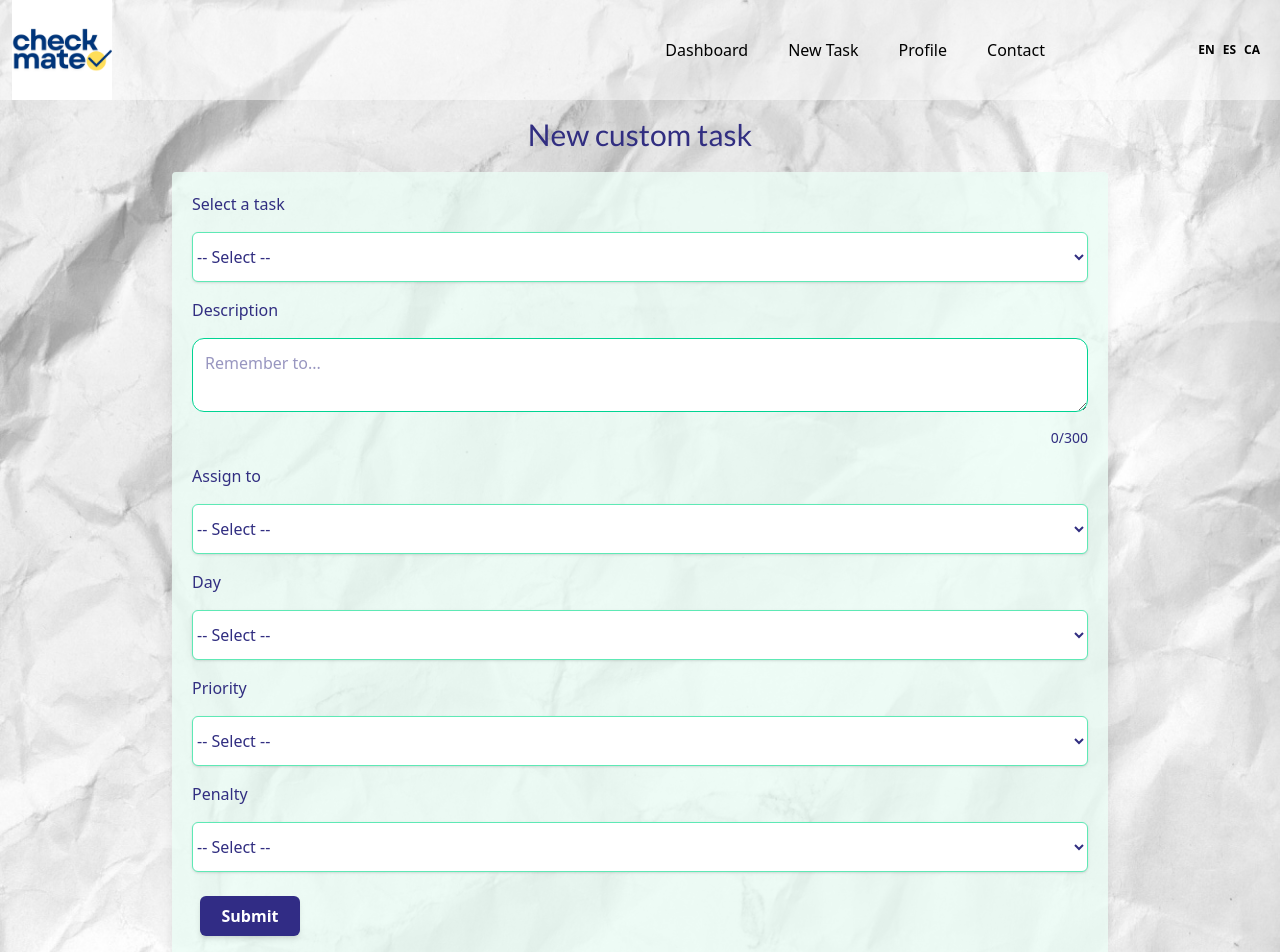
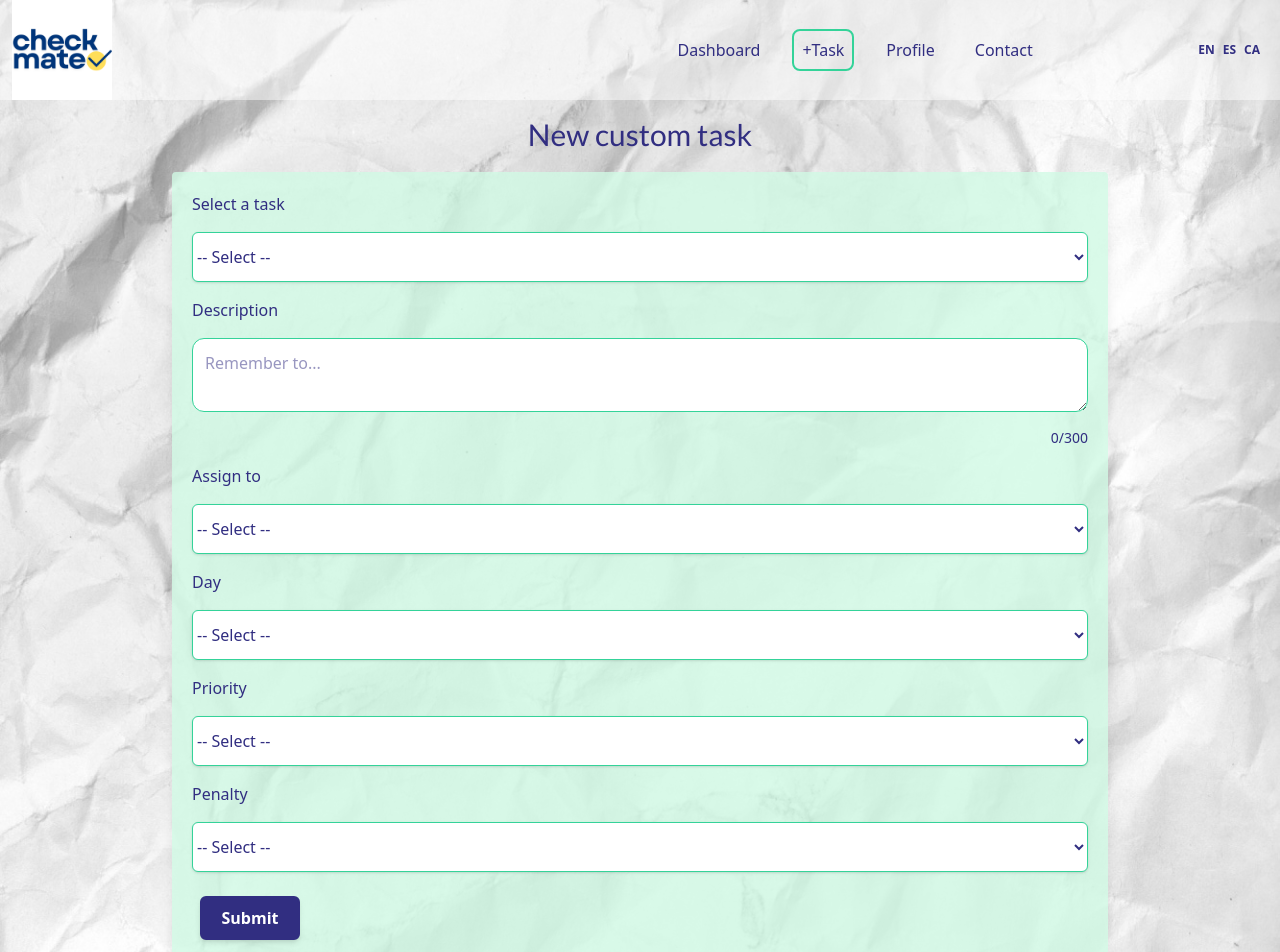
Before and after one commit to OhMyLaia/check-mate-app, a React (Vite) app in the folder frontend/: page /new-task in a window 1280 px wide. Shown: the top 952 px of the page. Built offline with nearby package versions, Linux system fonts and the light colour scheme.

Commit message:
refactored colour styles from ray tailwind to themes

```diff
--- a/frontend/src/components/GenericSelect.tsx
+++ b/frontend/src/components/GenericSelect.tsx
@@ -30,7 +30,7 @@ function GenericSelect<T extends string>({
             value={value}
             onChange={(e) => onChange(e.target.value as T)}
             className="w-full rounded-md shadow-sm py-3
-            border border-emerald-300 bg-white">
+            border border-secondary bg-white">
             <option value="" disabled>
                 {placeholder}
             </option>
--- a/frontend/src/components/NewTaskForm.tsx
+++ b/frontend/src/components/NewTaskForm.tsx
@@ -31,7 +31,7 @@ function NewTaskForm() {
     return (
         <div className='p-4 flex flex-col justify-start items-center w-full text-primary'>
             <h2 className='text-center lato-regular text-3xl'>New custom task</h2>
-            <div className='bg-emerald-50/80 h-1/3 w-3/4 shadow-lg m-5 rounded'>
+            <div className='bg-secondary-light/80 h-1/3 w-3/4 shadow-lg m-5 rounded'>
                 <form className='flex flex-col gap-y-4 w-full p-5'>
 
                     <label htmlFor="task_id" className="font-medium"> Select a task </label>
@@ -46,7 +46,7 @@ function NewTaskForm() {
                     {task === HouseTask.OTHER ? <div>
                         <label htmlFor="task_id" className="font-thin"> Can't find it? Create a custom task </label>
                         <input
-                            className="w-full border border-emerald-400 rounded-xl bg-white p-3"
+                            className="w-full border border-secondary rounded-xl bg-white p-3"
                             type="text"
                             id="task_id"
                             name="name"
@@ -58,7 +58,7 @@ function NewTaskForm() {
 
                     <label htmlFor="description" className="font-medium"> Description </label>
                     <textarea
-                        className="w-full border border-emerald-400 rounded-xl bg-white p-3"
+                        className="w-full border border-secondary rounded-xl bg-white p-3"
                         id="description_id"
                         name="description"
                         placeholder='Remember to...'
@@ -99,14 +99,16 @@ function NewTaskForm() {
                         options={penaltyOptions}
                         onChange={(newValue) => setPenalty(newValue)}
                     />
+                    <div className='w-fit'>
                     <NavLink to={"/home"}>
                         <PrimaryButton
                             // isLoading={isLoading}
                             type={"submit"}
                             children={"Submit"}
-                            className={`${"bg-indigo-900 text-white"}`}
+                            className={`${"bg-primary border-2 border-primary text-white hover:bg-secondary hover:border-2 hover:border-primary hover:text-primary"}`}
                         />
                     </NavLink>
+                    </div>
                 </form>
             </div>
         </div>
--- a/frontend/src/components/TaskCard.tsx
+++ b/frontend/src/components/TaskCard.tsx
@@ -24,8 +24,8 @@ function TaskCard(props: TaskCardProps) {
         >
             <div
             className={`p-3 shadow-sm rounded border-l-15
-                text-sm text-slate-700 hover:shadow-md transition-shadow cursor-pointer
-                ${finishedTask ? "border-emerald-400 bg-emerald-50" : "border-orange-500 text-bold"}`}>
+                text-sm text-primary hover:shadow-md transition-shadow cursor-pointer
+                ${finishedTask ? "border-secondary bg-secondary-light" : "border-orange-500 text-bold"}`}>
                     {<IconWrapper
                     icon={finishedTask ? <FiCheckCircle /> : ""}
                     children={props.task.title}
--- a/frontend/src/layout/Navbar.tsx
+++ b/frontend/src/layout/Navbar.tsx
@@ -1,9 +1,10 @@
 import React, { useRef, useState, useEffect } from "react";
 import { FiX, FiMenu } from "react-icons/fi";
 // import { useNavigate } from "react-router-dom";
-import { Link } from "react-router-dom";
+import { Link, NavLink } from "react-router-dom";
 import logoLettersCheckMate from "../assets/logo-letters-check-mate.png";
 import { useTranslation } from 'react-i18next';
+import { use } from "i18next";
 
 
 function Navbar() {
@@ -42,7 +43,7 @@ function Navbar() {
 
     const links = [
         { name: 'Dashboard', path: '/home' },
-        { name: 'New Task', path: '/new-task' },
+        { name: '+Task', path: '/new-task' },
         // { name: 'Dashboard', path: '/dashboard'},
         { name: 'Profile', path: '/profile' },
         { name: 'Contact', path: '/contact' },
@@ -57,10 +58,8 @@ function Navbar() {
         i18n.changeLanguage(lng);
     };
 
-
-
     return (
-        <nav ref={menuRef} className="bg-white/50 px-3 flex flex-row justify-between items-center relative">
+        <nav ref={menuRef} className="bg-white/50 px-3 flex flex-row justify-between items-center relative text-primary">
             <div>
                 <Link to={"/"}>
                     <img src={logoLettersCheckMate} className="w-1/5" />
@@ -70,13 +69,13 @@ function Navbar() {
             <ul className="hidden md:flex space-x-6">
                 {links.map(link => (
                     <li className='w-fit items-center' key={link.name}>
-                        <Link
+                        <NavLink
                             to={link.path}
-                            className=" px-2 py-1 hover:bg-yellow-200 hover:shadow-md rounded-md"
                             onClick={() => setIsActive(false)}
+                            className={({ isActive }) => isActive ? "border-2 border-secondary p-2 rounded-lg hover:bg-highlight" : "p-2 hover:bg-highlight hover:shadow-md rounded-md"}
                         >
                             {link.name}
-                        </Link>
+                        </NavLink>
                     </li>
                 ))}
                 {/* {isLoggedIn ? (
@@ -106,7 +105,7 @@ function Navbar() {
             {isMobile && (
                 <button
                     onClick={toggleMenu}
-                    className="md:hidden w-fit text-3xl text-indigo-900 focus:outline-none
+                    className="md:hidden w-fit text-3xl text-primary focus:outline-none
                     transition-transform duration-300 hover:scale-110"
                     aria-label="Toggle menu"
                 >
@@ -116,10 +115,10 @@ function Navbar() {
 
             {/* Mobile menu */}
             <ul className={`
-                md:hidden absolute left-0 right-0 bg-yellow-200 shadow-lg
+                md:hidden absolute left-0 right-0 bg-highlight/90 shadow-lg
                 px-3 z-50 rounded-lg origin-top-right
                 rounded-bl-xl rounded-br-full top-full
-                text-indigo-900 font-bold
+                text-primary font-bold
                 transition-all duration-300 ease-[cubic-bezier(0.4,0,0.2,1)]
                 ${isActive ? 'opacity-100 scale-y-100' : 'opacity-0 scale-y-0 pointer-events-none'}
             `}>
--- a/frontend/src/pages/DashboardPage.tsx
+++ b/frontend/src/pages/DashboardPage.tsx
@@ -33,7 +33,8 @@ function DashboardPage() {
                         key={day}
                         className="bg-slate-50 rounded-xl border border-slate-200
                         flex flex-col shadow-sm min-h-[200px]">
-                        <h2 className="bg-indigo-900 text-white p-2 text-center font-bold rounded-t-xl uppercase text-sm tracking-wider">
+                        <h2 className="bg-primary text-white p-2 text-center font-bold
+                        rounded-t-xl uppercase text-sm tracking-wider">
                             {t(`weekdays.${day}`)}
                         </h2>
                         <div className="p-2 flex-1 flex flex-col gap-2 overflow-y-auto">
@@ -52,7 +53,7 @@ function DashboardPage() {
                             // onClick={openTaskModal}
                             className="w-full text-center text-gray-400 text-xs mt-2 p-2
                             border-2 border-dashed border-gray-200 rounded
-                            hover:border-gray-500 hover:text-indigo-900 hover:bg-indigo-100">
+                            hover:border-gray-500 hover:text-primary hover:bg-highlight">
                                 + Add task
                             </button>
                         </NavLink>
--- a/frontend/src/pages/LandingPage.tsx
+++ b/frontend/src/pages/LandingPage.tsx
@@ -15,11 +15,11 @@ function LandingPage() {
     ];
 
     return (
-        <main className='h-screen p-5 lato-regular text-pretty text-indigo-900'>
+        <main className='min-h-screen p-5 lato-regular text-pretty text-primary'>
             <div className=''>
                 <h1 className='text-6xl'>{t('landing.title')}</h1>
                 <h2 className='text-5xl mt-1 mb-10'>{t('landing.subtitle')}</h2>
-                <div className='shadow-lg p-3 md:p-7 rounded-xl md:w-1/2 bg-emerald-100'>
+                <div className='shadow-lg p-3 md:p-7 rounded-xl md:w-1/2 bg-secondary-light/80'>
                     <p className='text-2xl font-bold ms-2'>
                     {t('landing.intro.hook')}
                     </p>
@@ -30,7 +30,7 @@ function LandingPage() {
                 </div>
             </div>
             <div className='flex flex-col md:flex-row justify-between'>
-                <div className='mt-5 shadow-lg p-3 md:p-7 h-fit rounded-xl text-2xl md:w-1/2'>
+                <div className='mt-5 shadow-lg p-3 md:p-7 h-fit rounded-xl text-2xl md:w-1/2 bg-highlight/80'>
                     <ul>
                         {benefits.map((b: string, index: number) => (
                             <div>
```
